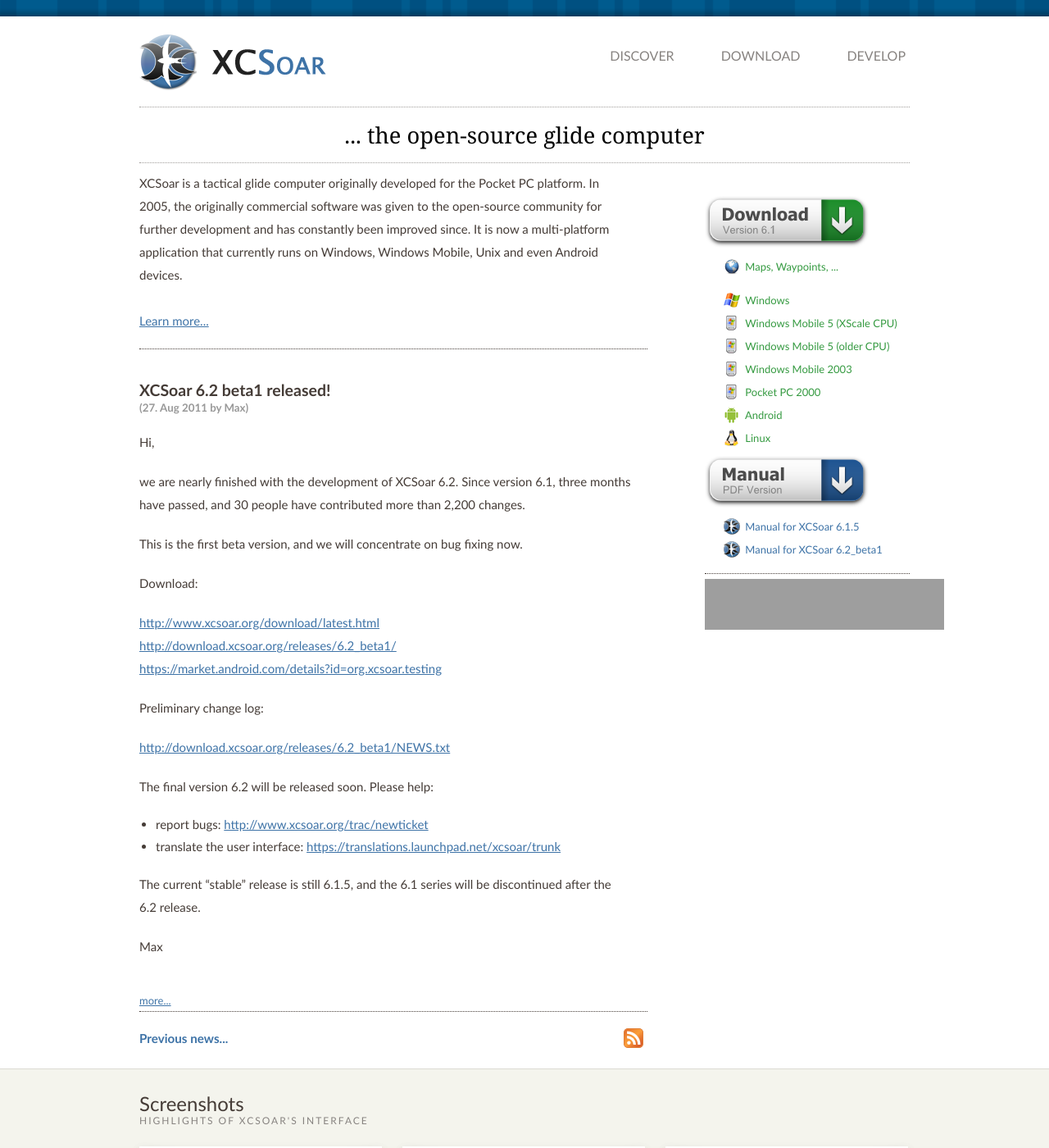
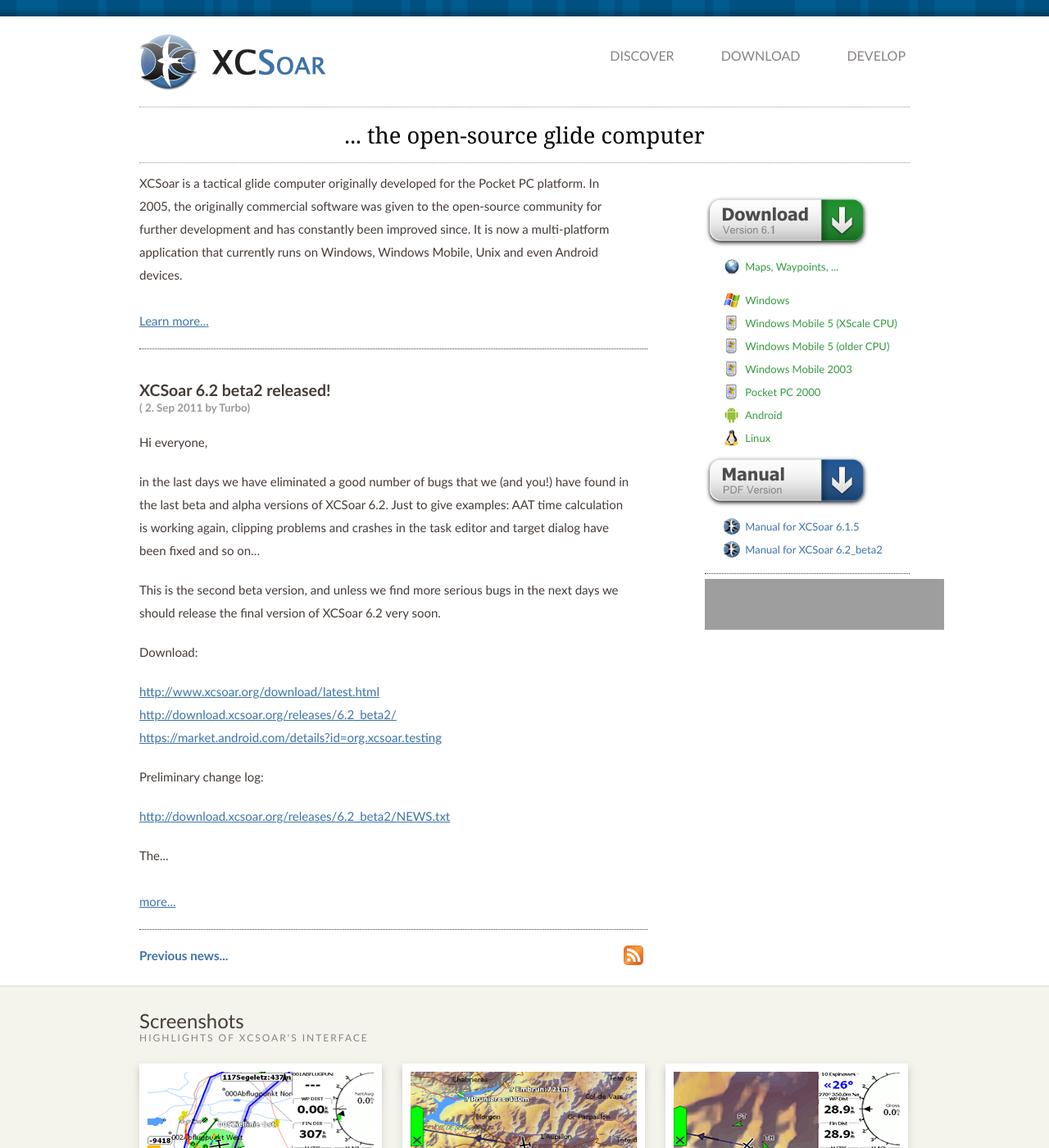
Before and after one commit to XCSoar/website, a Jekyll site: the page built from index.html, in a window 1280 px wide and 1400 px high. Shown: the whole window at 82% size. Built offline with Jekyll 4.4.1, drawn with Linux system fonts in a browser that asks for light colours; grey boxes are pictures that could not be loaded.

Commit message:
release v6.2_beta2

```diff
--- a/_config.yml
+++ b/_config.yml
@@ -1,7 +1,7 @@
 permalink: /discover/:year/:month/:day/:title.html
 
 xcsoar_stable_version: 6.1.5
-xcsoar_testing_version: 6.2_beta1
+xcsoar_testing_version: 6.2_beta2
 xcsoar_old_version: 6.0.10
 
 xcsoar_next_milestone: 'XCSoar 6.2'
--- /dev/null
+++ b/_posts/2011-09-02-XCSoar_6.2_beta2_released.md
@@ -0,0 +1,33 @@
+---
+layout: post
+color: blue
+title: XCSoar 6.2 beta2 released!
+author: Turbo
+---
+Hi everyone,
+
+in the last days we have eliminated a good number of bugs that we (and you!)
+have found in the last beta and alpha versions of XCSoar 6.2. Just to give
+examples: AAT time calculation is working again, clipping problems and crashes
+in the task editor and target dialog have been fixed and so on...
+
+This is the second beta version, and unless we find more serious bugs in the
+next days we should release the final version of XCSoar 6.2 very soon.
+
+Download:
+
+ [http://www.xcsoar.org/download/latest.html](/download/latest.html)
+ <{{ site.download_server_url }}6.2_beta2/>
+ <https://market.android.com/details?id=org.xcsoar.testing>
+
+Preliminary change log:
+
+ <{{ site.download_server_url }}6.2_beta2/NEWS.txt>
+
+The final version 6.2 will be released soon.  Please help:
+
+- report bugs: <http://www.xcsoar.org/trac/newticket>
+- translate the user interface: <https://translations.launchpad.net/xcsoar/trunk>
+
+The current "stable" release is still 6.1.5, and the 6.1 series will
+be discontinued after the 6.2 release.
```
